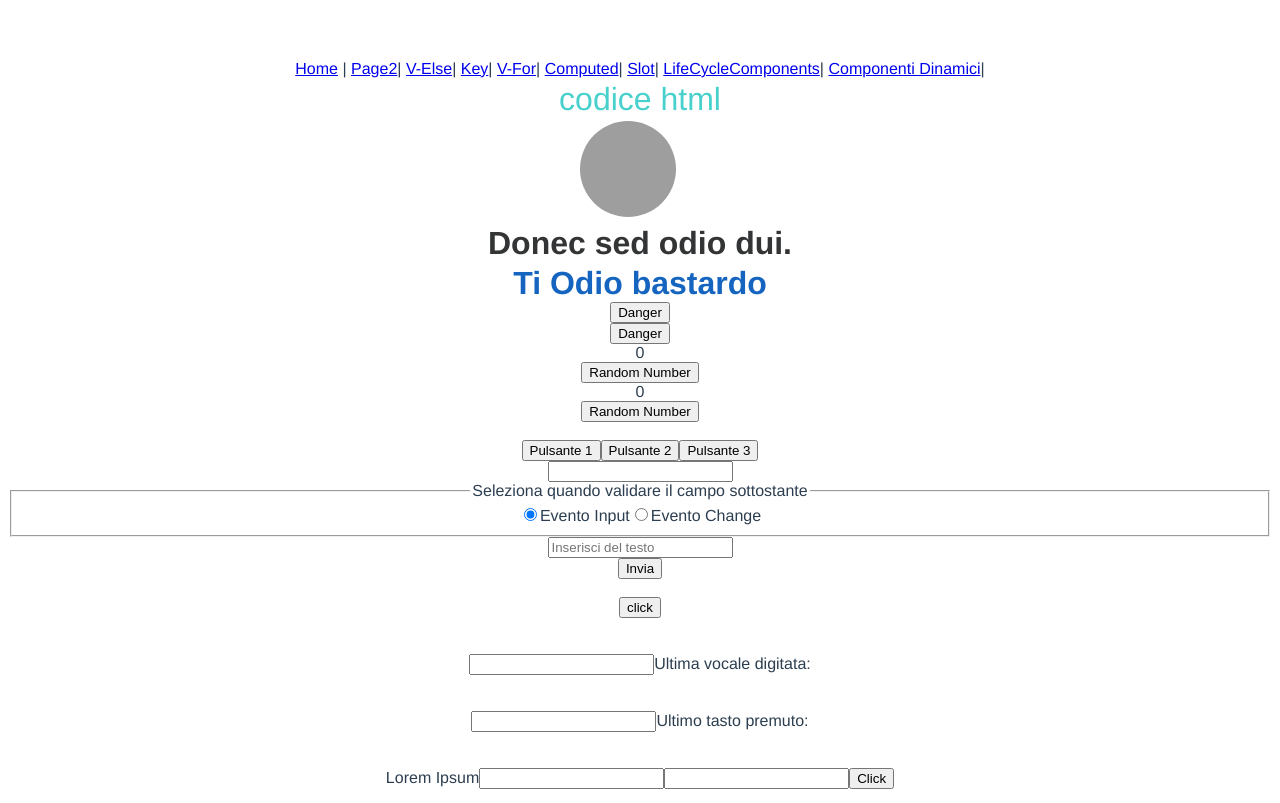
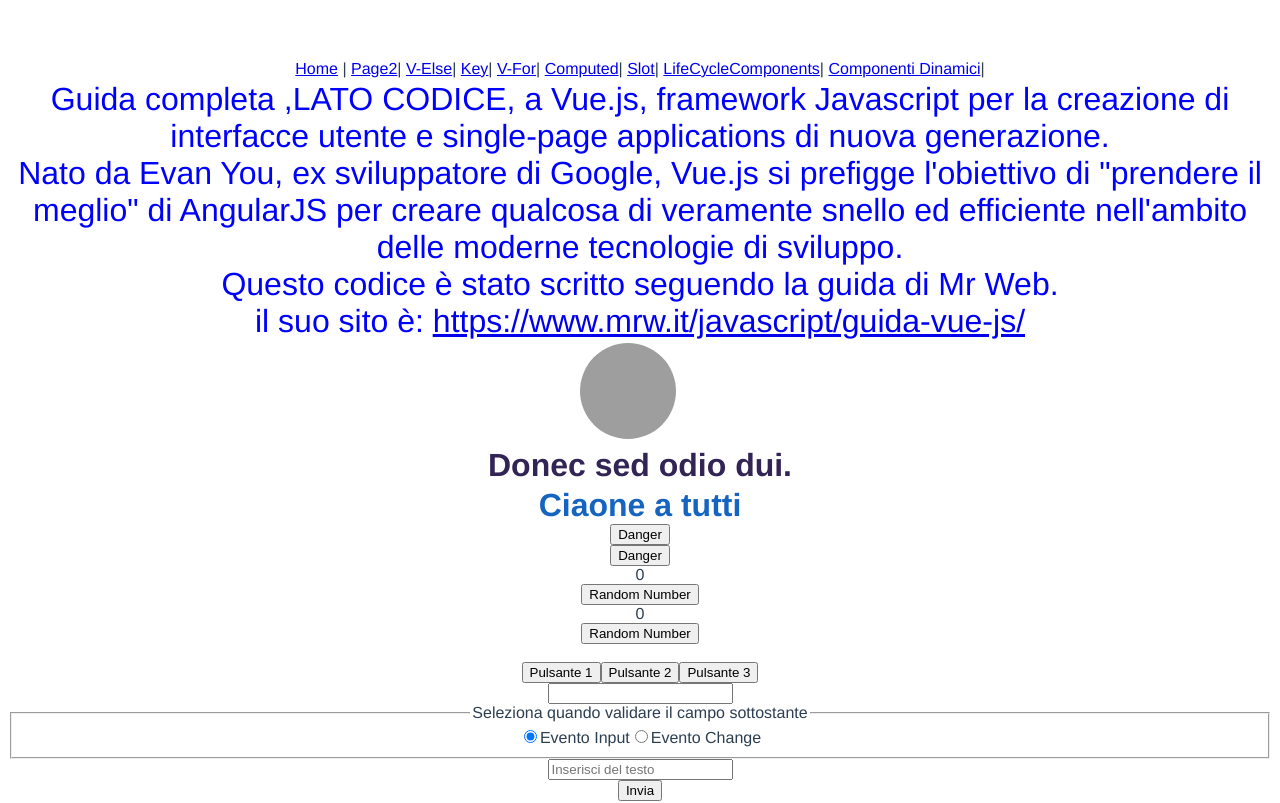
Before and after one commit to AlessandroZara/TeoriaVueJs, a Vue app: page / in a window 1280 px wide. Shown: the top 803 px of the page. Built offline with nearby package versions, Linux system fonts and the light colour scheme; grey boxes are pictures that could not be loaded.

Commit message:
upload new code and explanations as a comment

```diff
--- a/src/views/Home.vue
+++ b/src/views/Home.vue
@@ -6,7 +6,7 @@
     </p>
     <img v-bind:src="imgPath" width="300" height="100" />
     <p :style="styleObject">Donec sed odio dui.</p>
-    <p :style="[baseStyles, overridingStyles]">Ti Odio bastardo</p>
+    <p :style="[baseStyles, overridingStyles]">Ciaone a tutti</p>
     <button type="button" class="btn" :class="classObject">Danger</button><br />
     <button type="button" :class="['btn', warningClass]">Danger</button>
     <br />
@@ -35,8 +35,12 @@ export default {
       },
       warningClass: "btn-warning",
       html: `
-          <p style="color: mediumturquoise; font-size: 2em;" class="my-class">
-            codice html
+          <p style="color: blue; font-size: 2em;" class="my-class">
+            Guida completa ,LATO CODICE, a Vue.js, framework Javascript per la creazione di interfacce utente e single-page applications
+            di nuova generazione. <br>Nato da Evan You, ex sviluppatore di Google, Vue.js si prefigge l'obiettivo di "prendere il meglio"
+            di AngularJS per creare qualcosa di veramente snello ed efficiente nell'ambito delle moderne tecnologie di sviluppo.<br>
+            Questo codice è stato scritto seguendo la guida di Mr Web. <br>
+            il suo sito è: <a href="https://www.mrw.it/javascript/guida-vue-js/" target=:_blank><u>https://www.mrw.it/javascript/guida-vue-js/</u></a>
           </p>
            `,
       imgPath:
@@ -44,7 +48,7 @@ export default {
       styleObject: {
         fontSize: "2em",
         fontWeight: 800,
-        color: "#333435",
+        color: "#332456",
       },
       baseStyles: {
         fontSize: "2em",
--- a/src/views/V-Else.vue
+++ b/src/views/V-Else.vue
@@ -1,10 +1,25 @@
 <template>
   <div class="else">
     <main id="root">
+      <h1>Vulputate Condimentum Vehicula</h1>
+      <button @click="toggleP">
+        {{ this.show ? "Nascondi" : "Mostra" }} Paragrafo
+      </button>
+      <!-- La direttiva v-show, come "v-if", può essere usata per mostrare o nascondere un elemento (ed eventuali elementi discendenti)
+       in base ad un'espressione passata come valore, ma non può essere accompagnata dalle direttive v-else-if e v-else.
+       Rispetto alla direttiva "v-if", "v-show" usa la proprietà CSS display per mostrare o nascondere un elemento.
+       Inoltre v-show non può essere applicata sugli elementi di tipo <template>. -->
+      <p v-show="show">
+        Aenean lacinia bibendum nulla sed consectetur. Praesent commodo cursus
+        magna, vel scelerisque nisl consectetur et. Duis mollis, est non commodo
+        luctus, nisi erat porttitor ligula, eget lacinia odio sem nec elit.
+      </p>
       <button @click="generateRandomValue">Genera un numero casuale</button>
-      <br>
-      <br>
-      <span>{{randomNumber}}</span>
+      <br />
+      <br />
+      <span>{{ randomNumber }}</span>
+      <!--v-if che aggiunge o rimuove uno o più elementi dal DOM a seconda che
+      l'espressione passata come valore sia equiparabile al valore true o false. -->
       <p v-if="randomNumber < 5">
         Il numero generato è:
         <span style="color: crimson"> minore di 5 </span>
@@ -17,6 +32,10 @@
         Il numero generato è:
         <span style="color: goldenrod"> uguale a 5 </span>
       </p>
+      <!--È bene porre l'accento su un aspetto importante del funzionamento della direttiva v-if.
+      Quando l'espressione passata a quest'ultima è falsa, l'elemento, su cui è applicata la direttiva,
+      viene rimosso dal DOM e non semplicemente nascosto attraverso qualche regola CSS.
+      Possiamo notare tale comportamento nelle due immagini sottostanti. -->
     </main>
   </div>
 </template>
@@ -27,7 +46,7 @@ export default {
     return {
       show: false,
       show2: false,
-      randomNumber:0
+      randomNumber: 0,
     };
   },
   methods: {
```
Also changed, not shown: src/views/V-For.vue (+10 -0 lines).
